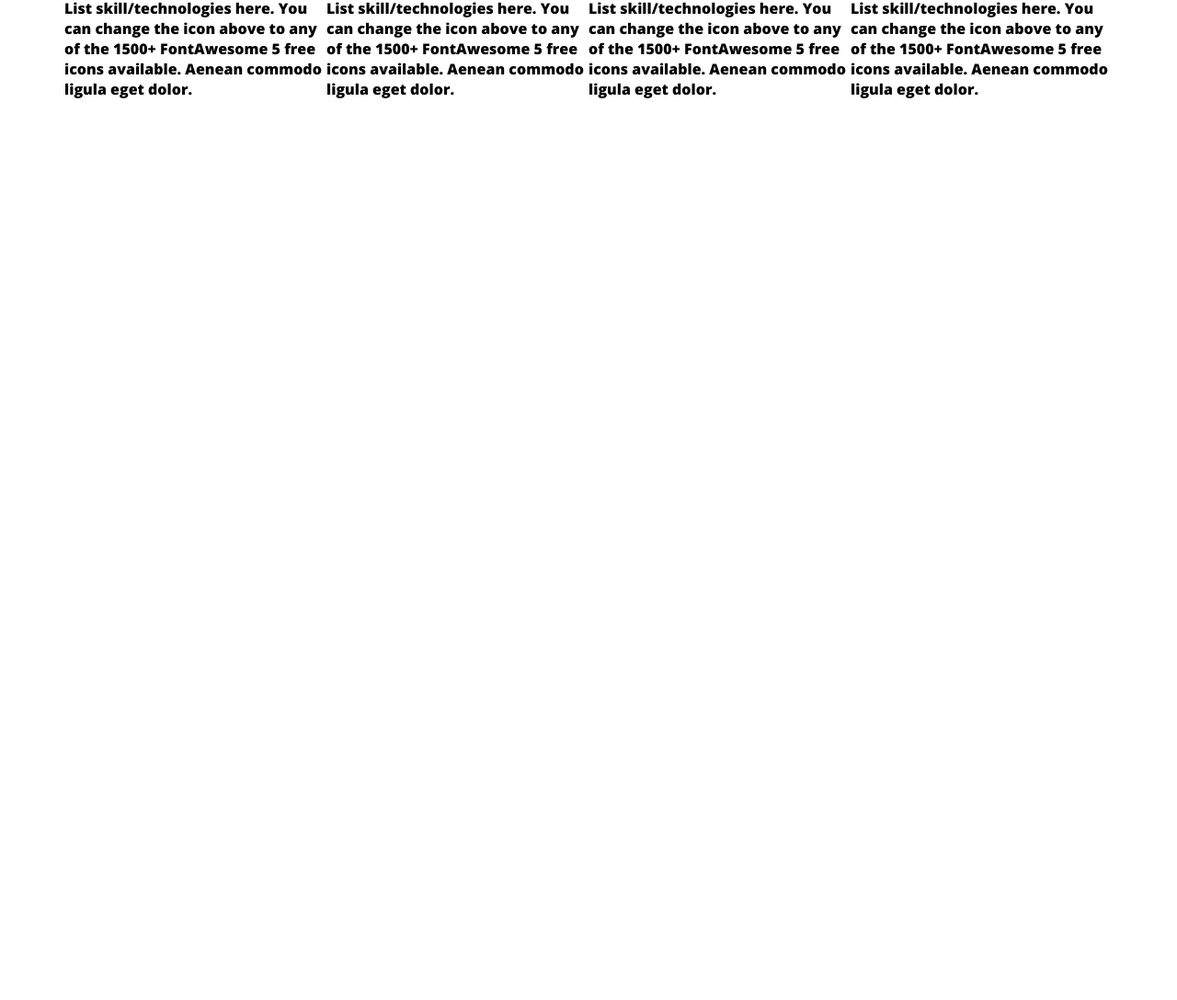
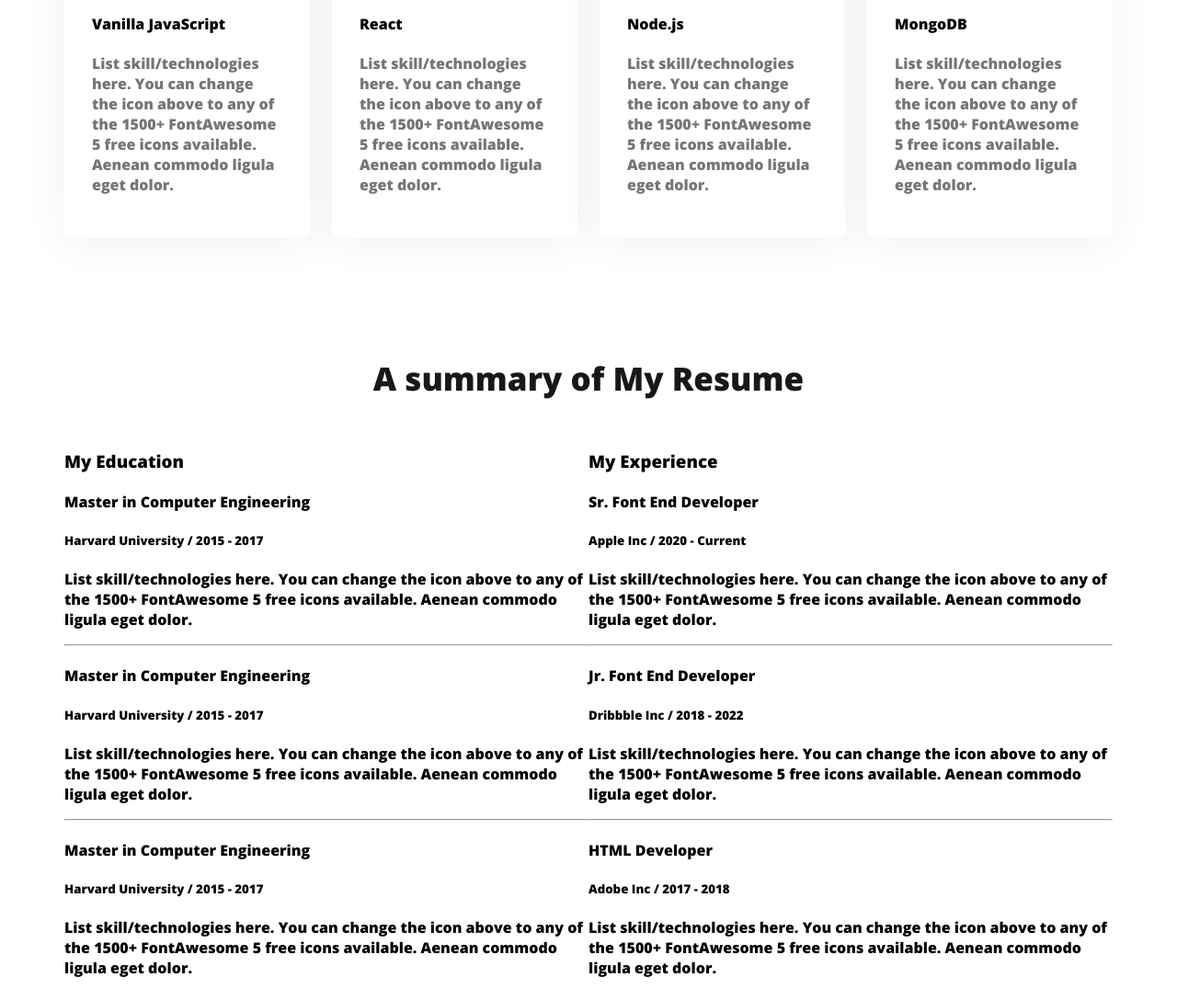
Before and after one commit to borson111/webdeveloper-portfolio, a plain HTML site: page index.html in a window 1280 px wide. Shown: the part 1949-3037 px from the top of the page at 92% size. Before the commit the page ends 2081 px from the top, so only its background shows below. Drawn offline with nearby package versions, Linux system fonts and the light colour scheme.

Commit message:
added information

```diff
--- a/index.html
+++ b/index.html
@@ -86,6 +86,59 @@
             </div>
         </section>
 
+        <section>
+            <h3 class="section-title">A summary of My Resume</h3>
+            <div class="resume-container">
+                <div class="resume-coloum">
+                    <h3 class="resume-coloum-title">My Education</h3>
+                    <div class="resume-item">
+                        <h4 class="resume-item-title">Master in Computer Engineering</h4>
+                        <h5 class="resume-item-institute">Harvard University / 2015 - 2017</h5>
+                        <p class="resume-item-description">List skill/technologies here. You can change the icon above
+                            to any of the 1500+ FontAwesome 5 free icons available. Aenean commodo ligula eget dolor.</p>
+                    </div>
+                    <hr>
+                    <div class="resume-item">
+                        <h4 class="resume-item-title">Master in Computer Engineering</h4>
+                        <h5 class="resume-item-institute">Harvard University / 2015 - 2017</h5>
+                        <p class="resume-item-description">List skill/technologies here. You can change the icon above
+                            to any of the 1500+ FontAwesome 5 free icons available. Aenean commodo ligula eget dolor.</p>
+                    </div>
+                    <hr>
+                    <div class="resume-item">
+                        <h4 class="resume-item-title">Master in Computer Engineering</h4>
+                        <h5 class="resume-item-institute">Harvard University / 2015 - 2017</h5>
+                        <p class="resume-item-description">List skill/technologies here. You can change the icon above
+                            to any of the 1500+ FontAwesome 5 free icons available. Aenean commodo ligula eget dolor.</p>
+                    </div>
+                </div>
+                <div class="resume-coloum">
+                    <h3 class="resume-coloum-title">My Experience</h3>
+                    <div class="resume-item">
+                        <h4 class="resume-item-title">Sr. Font End Developer</h4>
+                        <h5 class="resume-item-company">Apple Inc / 2020 - Current</h5>
+                        <p class="resume-item-description">List skill/technologies here. You can change the icon above
+                            to any of the 1500+ FontAwesome 5 free icons available. Aenean commodo ligula eget dolor.</p>
+                    </div>
+                    <hr>
+                    <div class="resume-item">
+                        <h4 class="resume-item-title">Jr. Font End Developer</h4>
+                        <h5 class="resume-item-company">Dribbble Inc / 2018 - 2022</h5>
+                        <p class="resume-item-description">List skill/technologies here. You can change the icon above
+                            to any of the 1500+ FontAwesome 5 free icons available. Aenean commodo ligula eget dolor.</p>
+                    </div>
+                    <hr>
+                    <div class="resume-item">
+                        <h4 class="resume-item-title">HTML Developer</h4>
+                        <h5 class="resume-item-company">Adobe Inc / 2017 - 2018</h5>
+                        <p class="resume-item-description">List skill/technologies here. You can change the icon above
+                            to any of the 1500+ FontAwesome 5 free icons available. Aenean commodo ligula eget dolor.</p>
+                    </div>
+                </div>
+            </div>
+
+        </section>
+
     </main>
     <footer>
 
--- a/styles/portfolio.css
+++ b/styles/portfolio.css
@@ -91,7 +91,16 @@ nav a {
     margin-top: 20px;
 }
 
+
+
+
+
+
+
+
+
 /* main section styles */
+
 
 
 main {
@@ -99,12 +108,15 @@ main {
     margin: 0px auto;
 }
 
+main section {
+    margin-top: 130px;
+}
 
 .about {
     padding: 150px;
     border-radius: 10px;
     background: #FFF8F3;
-    margin: 100px 0px 100px 0px ;
+    margin: 100px 0px 100px 0px;
 }
 
 
@@ -141,6 +153,22 @@ main {
 #what-i-do-description {
     padding: 30px 150px;
 }
+
 .skill-container {
     display: flex;
+    gap: 24px;
 }
+
+.skill {
+    padding: 30px;
+    gap: 24px;
+    border-radius: 5px;
+    background: #FFF;
+    box-shadow: 0px 6px 50px 0px rgba(0, 0, 0, 0.06);
+}
+.skill-description {
+    color: #757575;
+}
+.resume-container{
+    display: flex;
+}
```
